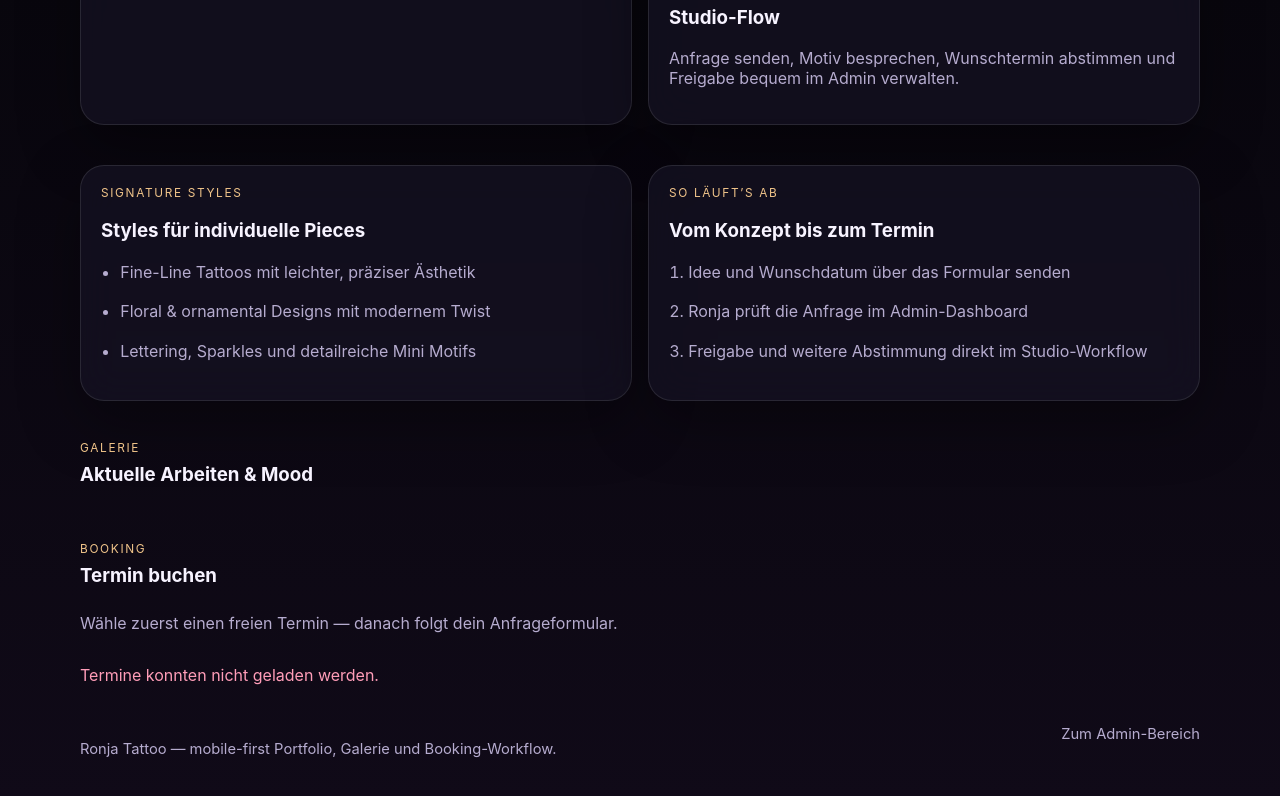
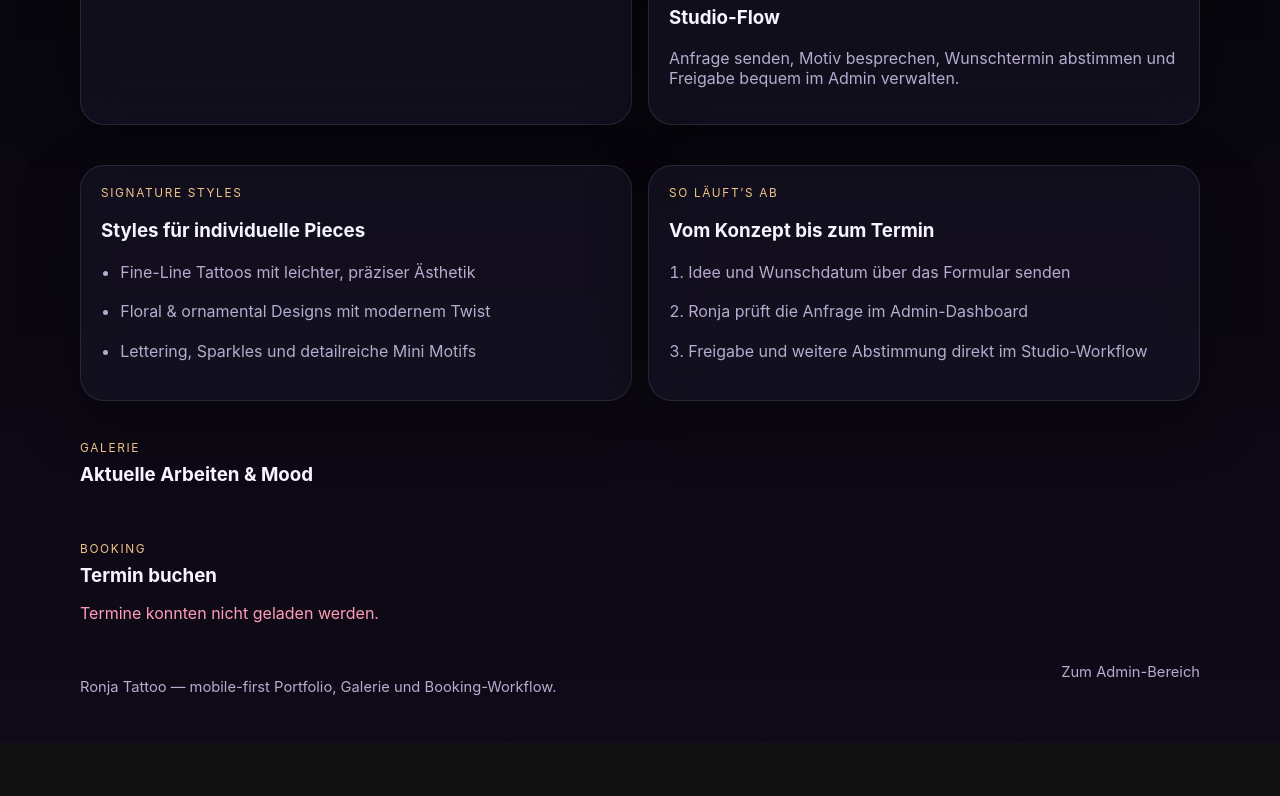
Before and after one commit to arosswog/ronja-tattoo, a website: page public/index.html in a window 1280 px wide. Shown: the part 820-1616 px from the top of the page. After the commit the page ends 1563 px from the top, so only its background shows below. Drawn offline with Linux system fonts and the light colour scheme; no server answers.

Commit message:
Remove booking section hint text

```diff
--- a/public/index.html
+++ b/public/index.html
@@ -142,9 +142,6 @@
             <p class="eyebrow">Booking</p>
             <h3>Termin buchen</h3>
           </div>
-          <p class="section-text" id="booking-step-hint">
-            Wähle zuerst einen freien Termin — danach folgt dein Anfrageformular.
-          </p>
         </div>
 
         <p class="glass-card status-message" id="no-slots-notice" hidden>
```
